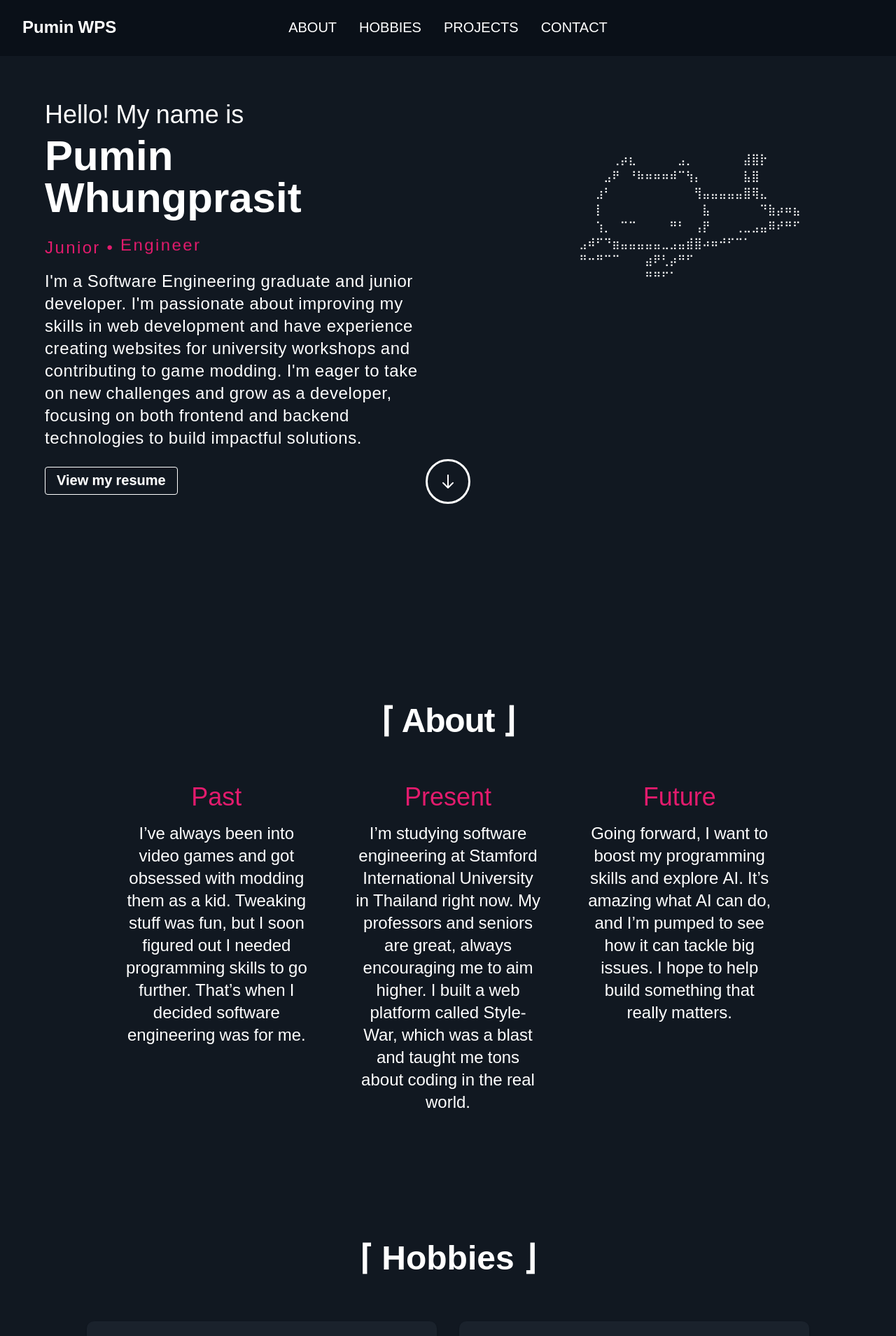
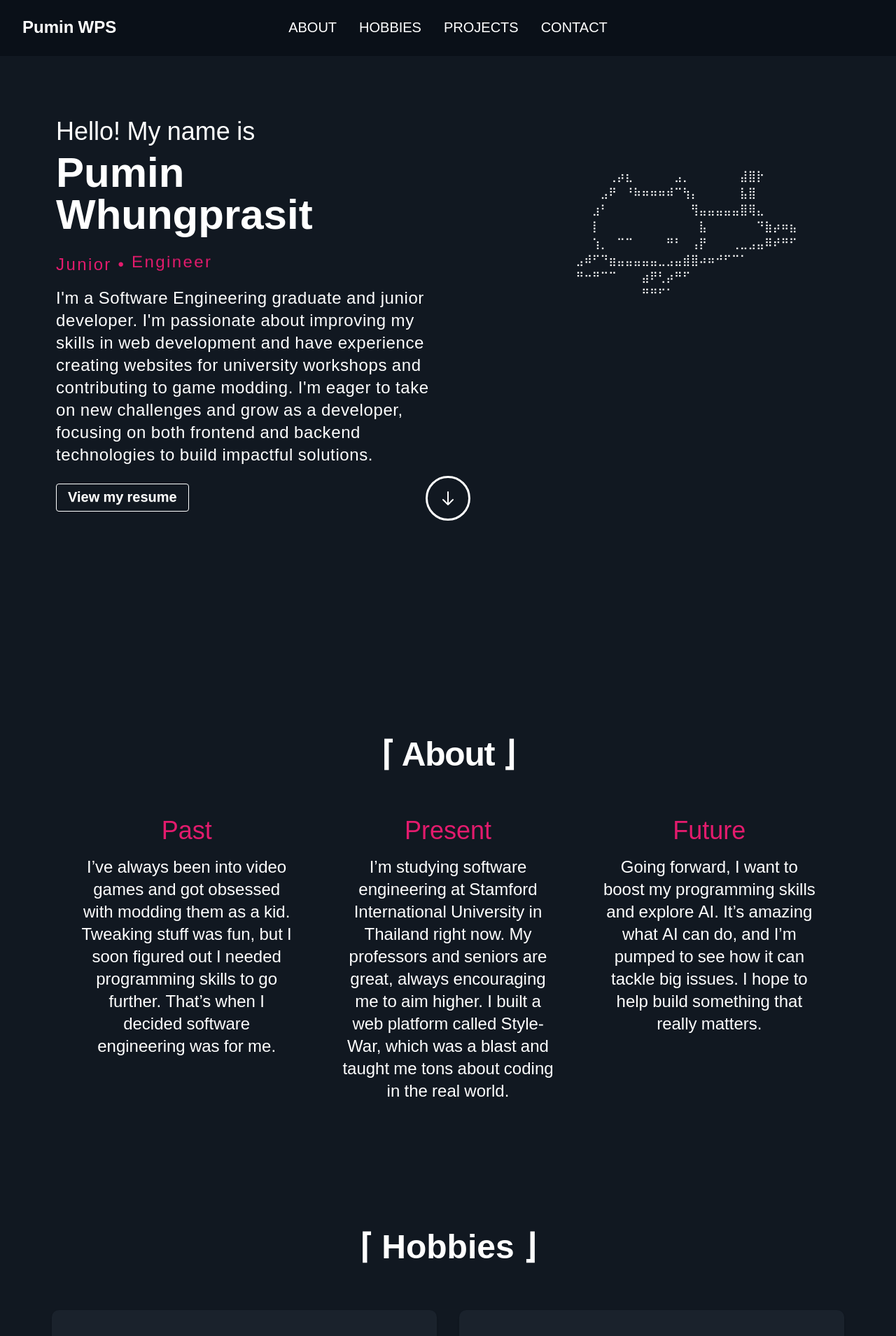
Before and after one commit to Bammcool2011/MyPortfolio, a React (Vite) app: page / in a window 1280 px wide. Shown: the top 1909 px of the page at 70% size. Built offline with nearby package versions, Linux system fonts and the light colour scheme.

Commit message:
adjust sizes

```diff
--- a/src/main.tsx
+++ b/src/main.tsx
@@ -12,10 +12,10 @@ import Footer from './components/footer'
 createRoot(document.getElementById('root')!).render(
   <StrictMode>
     <Navbar />
-    <div className='px-12 py-14'>
+    <div className='px-16 py-20'>
       <Home />
     </div>
-    <div className='px-12 py-14 space-y-36'>
+    <div className='py-14 space-y-36'>
       <About />
       <Hobby />
       <Projects />
--- a/src/sections/about.tsx
+++ b/src/sections/about.tsx
@@ -2,7 +2,7 @@ import aboutData from '../data/aboutData.json';
 
 export default function About() {
     return (
-        <div id="about" className="px-4 py-10">
+        <div id="about" className="py-10">
             <h1 className="scroll-m-20 text-4xl font-semibold tracking-tight lg:text-5xl justify-center flex text-white">
                 ⌈ About ⌋
             </h1>
--- a/src/sections/activities.tsx
+++ b/src/sections/activities.tsx
@@ -9,7 +9,7 @@ export default function Activities() {
       <h1 className="text-5xl text-white font-semibold text-center mb-4">
         ⌈ Activities ⌋
       </h1>
-      <div className="relative grid sm:grid-cols-1 md:grid-cols-2 gap-6 max-w-[74dvw] w-full">
+      <div className="relative grid sm:grid-cols-1 md:grid-cols-2 gap-6 max-w-[75dvw] w-full">
         {/* Dashed vertical line for md and up */}
         <div className="hidden md:block absolute top-0 bottom-0 left-1/2 w-0.5 border-l-2 border-dashed border-zinc-400 z-10" />
 
--- a/src/sections/hobby.tsx
+++ b/src/sections/hobby.tsx
@@ -13,7 +13,7 @@ export default function Hobby() {
           {hobbyData.map((hobby, idx) => (
             <div
               key={idx}
-              className="bg-[#1a222c] w-full sm:w-[350px] md:w-[400px] lg:w-[500px] h-auto min-h-[180px]
+              className="bg-[#1a222c] w-full sm:w-[350px] md:w-[400px] lg:w-[550px] h-auto min-h-[180px]
                                        flex flex-col sm:flex-row items-center sm:items-center
                                        p-4 sm:p-6 rounded-lg shadow
                                        border border-transparent transition-all duration-300
--- a/src/sections/project.tsx
+++ b/src/sections/project.tsx
@@ -10,7 +10,7 @@ export default function ProjectsSection() {
         ⌈ Projects ⌋
       </h1>
 
-      <div className="flex flex-col items-center gap-8 max-w-[80dvw] px-4 sm:px-8">
+      <div className="flex flex-col items-center gap-8 max-w-[85dvw] px-4 sm:px-8">
         {projectData.map((project) => (
           <div
             key={project.title}
```
